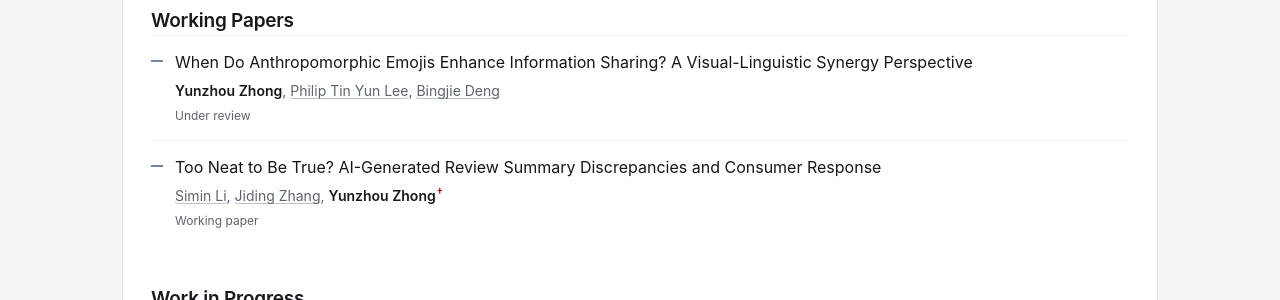
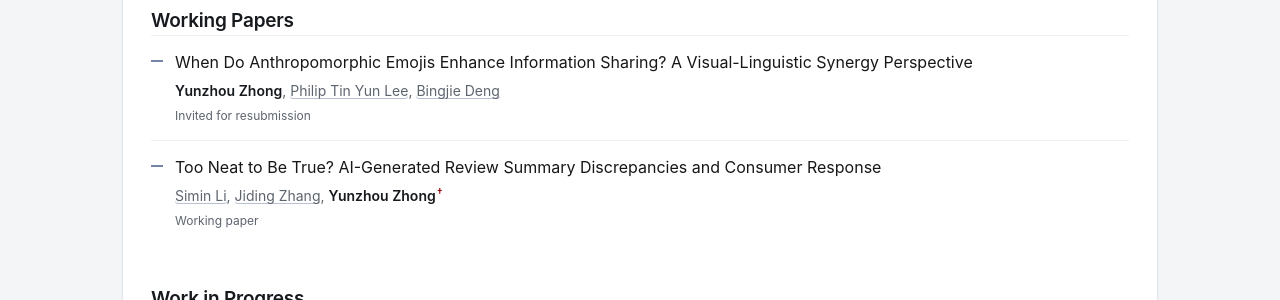
Before and after one commit to bobbyZhong10/bobbyzhong10.github.io, a Jekyll site: the page built from _pages/research-projects.md, in a window 1280 px wide and 900 px high, scrolled down 739 px. Shown: the part 152-452 px from the top of the window. Built offline with Jekyll 4.4.1, drawn with Linux system fonts in a browser that asks for light colours.

Commit message:
Update emoji paper status to invited for resubmission
Co-Authored-By: Claude Opus 5 <noreply@anthropic.com>

```diff
--- a/_pages/research-projects.md
+++ b/_pages/research-projects.md
@@ -32,7 +32,7 @@ author_profile: true
   <li class="research-entry">
     <div class="research-entry__title"><em>When Do Anthropomorphic Emojis Enhance Information Sharing? A Visual-Linguistic Synergy Perspective</em></div>
     <div class="research-entry__authors"><strong>Yunzhou Zhong</strong>, <a href="https://ef.hksyu.edu/about-us/staff-list/detail/lee-tin-yun">Philip Tin Yun Lee</a>, <a href="https://scholar.xjtlu.edu.cn/en/persons/BingjieDeng/">Bingjie Deng</a></div>
-    <div class="research-entry__meta">Under review</div>
+    <div class="research-entry__meta">Invited for resubmission</div>
   </li>
   <li class="research-entry">
     <div class="research-entry__title"><em>Too Neat to Be True? AI-Generated Review Summary Discrepancies and Consumer Response</em></div>
```
